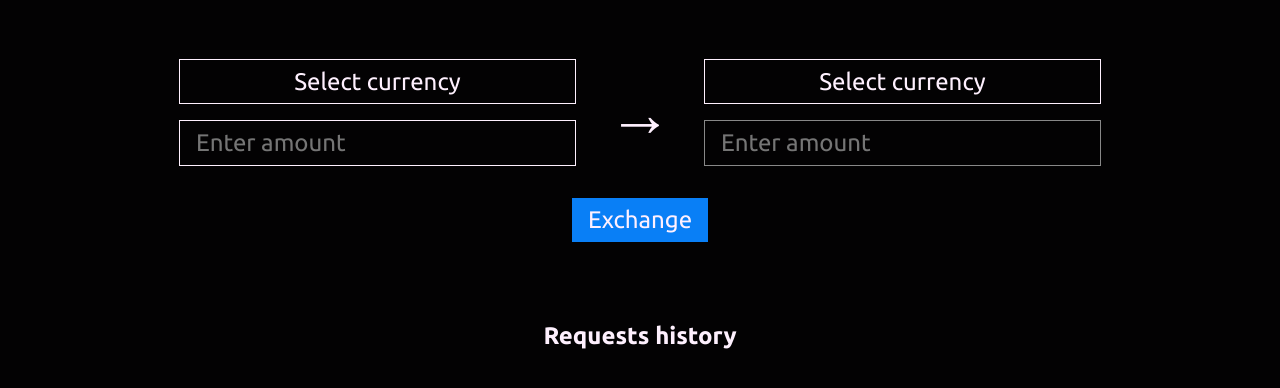
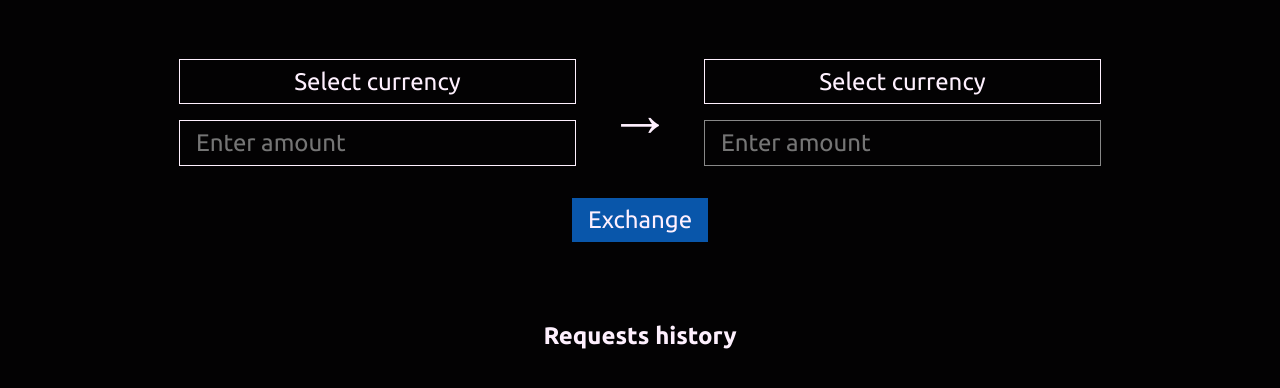
Before and after one commit to martin-mastermind/easy-exchanger, a website built with Vite: page index.html in a window 1280 px wide. Shown: the part 74-462 px from the top of the page. Built offline with nearby package versions, Linux system fonts and the light colour scheme.

Commit message:
Fix AAA contrast regulations

```diff
--- a/style.css
+++ b/style.css
@@ -10,7 +10,7 @@
 :root {
   --background: #030203;
   --text-color: #FEF0FE;
-  --primary: #097FF6;
+  --primary: #0956AA;
 }
 
 main {
```
